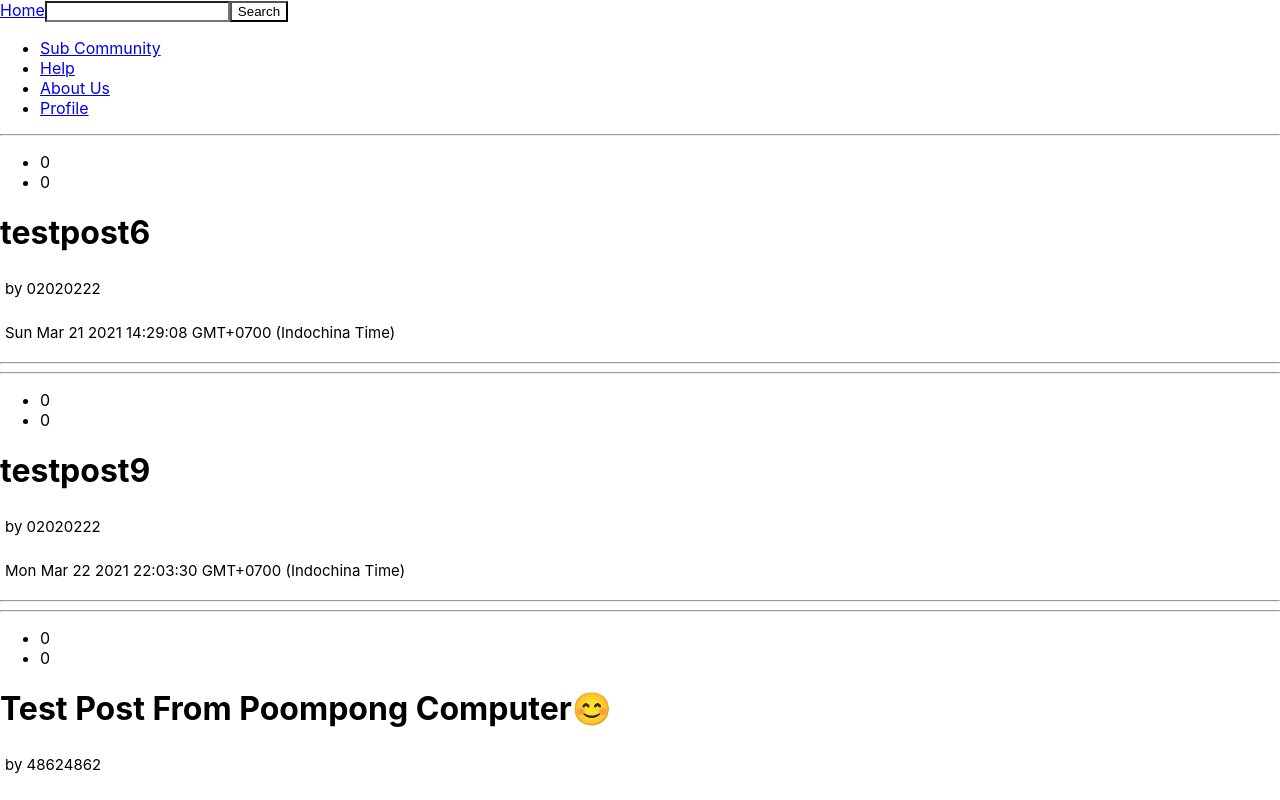
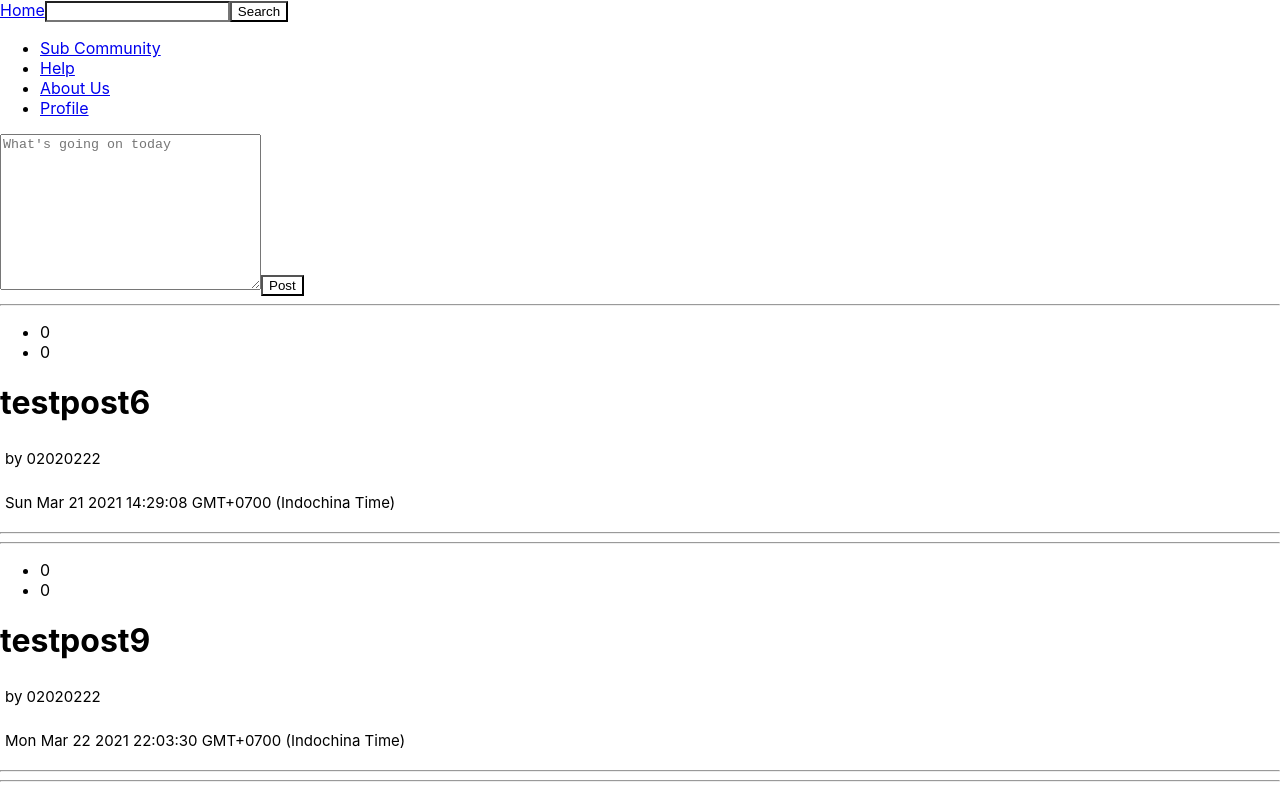
Before and after one commit to Tecivity/KDIT_Frontend_React, a React (Create React App) app: page / in a window 1280 px wide. Shown: the top 800 px of the page. Built offline with nearby package versions, Linux system fonts and the light colour scheme.

Commit message:
Can create post now

```diff
--- /dev/null
+++ b/src/components/Card/PostForm.js
@@ -0,0 +1,52 @@
+import React, { useState, useEffect } from 'react';
+
+const PostForm = ({ updatePost }) => {
+	//States
+	const [post, setPost] = useState({
+		content: '',
+		timeStamp: '',
+		userid: '',
+		id: '',
+		voteUp: 0,
+		voteDown: 0,
+	});
+
+	//Functions
+	const handleChange = (e) => {
+		const value = e.target.value;
+		const name = e.target.name;
+		setPost({ ...post, [name]: value });
+		console.log(post);
+	};
+
+	const handleClick = (e) => {
+		if (post.content) {
+			const newPost = {
+				...post,
+				timeStamp: new Date().toString(),
+				userid: 'Default User',
+				id: new Date().getTime().toString(),
+			};
+			updatePost(newPost);
+			console.log(newPost);
+		}
+	};
+	return (
+		<>
+			<div>
+				<textarea
+					name=""
+					id=""
+					cols="30"
+					rows="10"
+					placeholder="What's going on today"
+					name="content"
+					onChange={handleChange}
+				></textarea>
+				<button onClick={handleClick}>Post</button>
+			</div>
+		</>
+	);
+};
+
+export default PostForm;
--- a/src/components/Card/index.js
+++ b/src/components/Card/index.js
@@ -1,5 +1,7 @@
 import './index.css';
 import Post from './Post';
+import PostForm from './PostForm';
+import React, { useState, useEffect } from 'react';
 
 export default function Card() {
 	//Data
@@ -82,10 +84,21 @@ export default function Card() {
 		},
 	];
 
+	//States
+	const [posts, setPosts] = useState(postsData);
+
+	//Functions
+	const updatePost = (newPost) => {
+		console.log(newPost.content);
+		const newPosts = [newPost, ...posts];
+		setPosts(newPosts);
+	};
+
 	return (
 		<div className="card">
+			<PostForm updatePost={updatePost} />
 			<div className="content">
-				{postsData.map((post) => {
+				{posts.map((post) => {
 					return <Post post={post} />;
 				})}
 			</div>
--- a/src/components/Navbar/index.css
+++ b/src/components/Navbar/index.css
@@ -1,13 +1,13 @@
 body {
 	margin: 0;
-    font-family: -apple-system, BlinkMacSystemFont, 'Segoe UI', 'Roboto', 'Oxygen',
-      'Ubuntu', 'Cantarell', 'Fira Sans', 'Droid Sans', 'Helvetica Neue',
-      sans-serif;
+	font-family: -apple-system, BlinkMacSystemFont, 'Segoe UI', 'Roboto',
+		'Oxygen', 'Ubuntu', 'Cantarell', 'Fira Sans', 'Droid Sans',
+		'Helvetica Neue', sans-serif;
 	-webkit-font-smoothing: antialiased;
 	-moz-osx-font-smoothing: grayscale;
 }
 
-#navbox  {
+#navbox {
 	/* Orange Bar */
 	position: absolute;
 	width: 1600px;
@@ -15,11 +15,12 @@ body {
 	left: 0px;
 	top: 0px;
 
-    background: #F48C51;
+	background: #f48c51;
 	box-shadow: 0px 4px 4px rgba(0, 0, 0, 0.25);
 }
 
-#siteName { /*K | K-Dit*/
+#siteName {
+	/*K | K-Dit*/
 	position: absolute;
 	width: 131px;
 	height: 44px;
@@ -35,7 +36,7 @@ body {
 	align-items: center;
 	text-align: center;
 
-    color: #FFFFFF;
+	color: #ffffff;
 
 	text-shadow: 0px 4px 4px rgba(0, 0, 0, 0.25);
 }
@@ -57,5 +58,5 @@ body {
 	align-items: center;
 	text-align: center;
 
-    color: #FFFFFF;
+	color: #ffffff;
 }
--- a/src/components/Navbar/index.js
+++ b/src/components/Navbar/index.js
@@ -1,3 +1,4 @@
+import './index.css';
 import React, { useState, useEffect } from 'react';
 import { Link } from 'react-router-dom';
 
```
Lines whose indentation alone changed are shown as unchanged.
